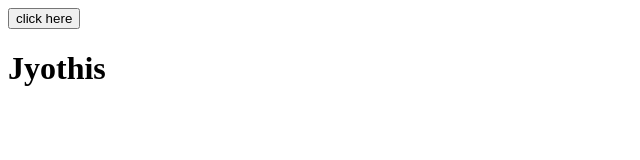
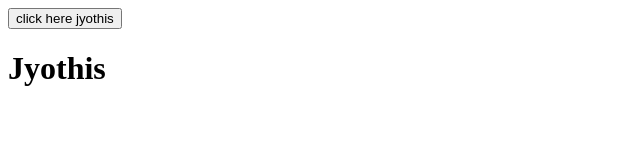
Before and after one commit to JyothisKiran/demo_class, a plain HTML site: page index1.html in a window 1280 px wide. Shown: the whole page, without its empty margins (0-640 px from the left). Drawn offline with Linux system fonts and the light colour scheme.

Commit message:
added button

```diff
--- a/index1.html
+++ b/index1.html
@@ -6,7 +6,7 @@
     <title>Document</title>
 </head>
 <body>
-    <button>click here</button>
+    <button>click here jyothis</button>
     <h1>Jyothis</h1>
 </body>
 </html>
```
